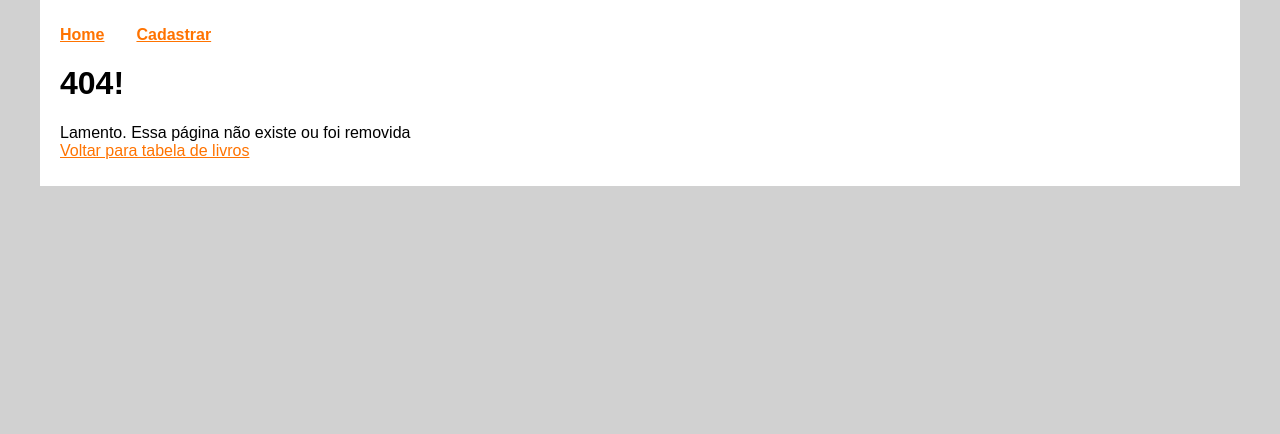
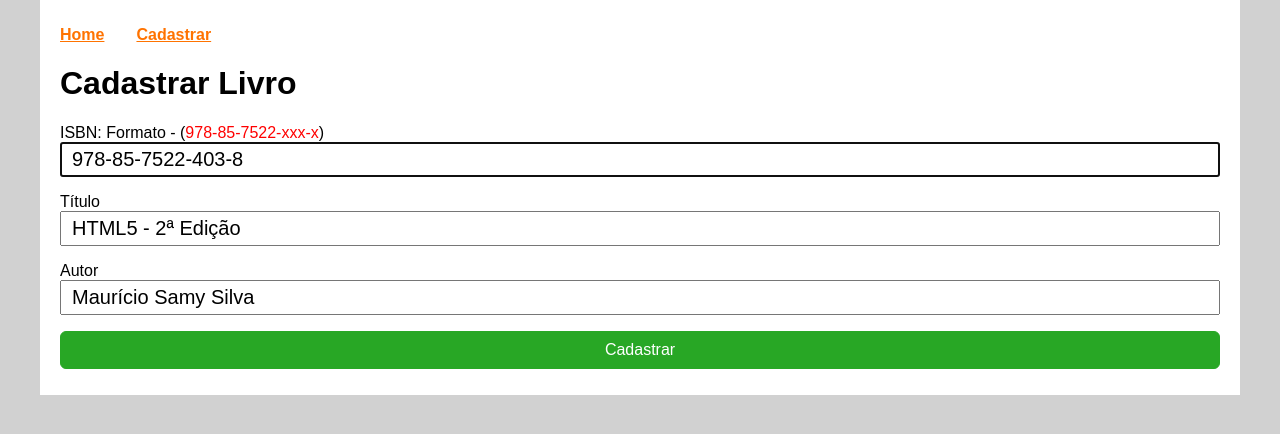
Before and after one commit to mamgjunior/study-react-with-moujor, a React (Create React App) app in the folder crud/: page /editar/978-85-7522-403-8 in a window 1280 px wide. Before the commit this address had no page. Shown: the top 434 px of the page. Built offline with nearby package versions, Linux system fonts and the light colour scheme.

Commit message:
Finalizando a funcionalidade de remoção de livro

```diff
--- a/crud/src/App.js
+++ b/crud/src/App.js
@@ -45,10 +45,23 @@ class App extends Component {
   }
 
   editarLivro = livro => {
-    livro.id = this.state.livros.length + 1;
     this.setState({
-      livros: [...this.state.livros, livro]
+      livros: this.state.livros.map(element => {
+        if (element.isbn === livro.isbn) {
+          return { ...livro }
+        } else {
+          return { ...element }
+        }
+      })
     });
+  }
+
+  removerLivro = livro => {
+    if (window.confirm('Deseja remover este livro?')) {
+      this.setState({
+        livros: this.state.livros.filter(element => element.isbn !== livro.isbn)
+      });
+    }
   }
 
 
@@ -57,19 +70,35 @@ class App extends Component {
       <Router>
         <Menu />
         <Routes>
-          <Route path='/' element={<TabelaLivros livros={this.state.livros} />} />
+          <Route
+            path='/'
+            element={
+              <TabelaLivros
+                livros={this.state.livros}
+                removerLivro={this.removerLivro}
+              />
+            }
+          />
           <Route
             path='/cadastrar'
             element={
               <CadastrarLivros
+                livros={this.state.livros}
                 inserirLivro={this.inserirLivro}
+                editarLivro={this.editarLivro}
               />
             }
           />
-          {/* <Route
+          <Route
             path="/editar/:isbnLivro"
-            element={<CadastrarLivros editarLivro={this.editarLivro} />}
-          /> */}
+            element={
+              <CadastrarLivros
+                livros={this.state.livros}
+                inserirLivro={this.inserirLivro}
+                editarLivro={this.editarLivro}
+              />
+            }
+          />
           <Route path='*' element={<NotFound />} />
         </Routes>
       </Router>
--- a/crud/src/components/CadastrarLivros.js
+++ b/crud/src/components/CadastrarLivros.js
@@ -1,8 +1,12 @@
 import React, { Component, useEffect, useState } from "react";
 import { Navigate, useParams } from "react-router-dom";
 
-const CadastrarLivros = ({ inserirLivro }) => {
-
+const CadastrarLivros = ({
+  livros,
+  inserirLivro,
+  editarLivro
+}) => {
+  const { isbnLivro } = useParams();
   const [redirecionar, setRedirecionar] = useState(false);
   const [livro, setLivro] = useState(
     {
@@ -15,9 +19,21 @@ const CadastrarLivros = ({ inserirLivro }) => {
 
   const handleLivroForm = (e) => {
     e.preventDefault();
-    inserirLivro(livro);
+
+    if (isbnLivro !== '' && isbnLivro !== undefined) {
+      editarLivro(livro);
+    } else {
+      inserirLivro(livro);
+    }
+
     setRedirecionar(true);
   }
+
+  useEffect(() => {
+    if (isbnLivro !== '' && isbnLivro !== undefined) {
+      setLivro(livros.find(element => element.isbn === isbnLivro));
+    }
+  }, [isbnLivro])
 
   if (redirecionar === true) {
     return (
--- a/crud/src/components/TabelaLivros.js
+++ b/crud/src/components/TabelaLivros.js
@@ -1,7 +1,7 @@
 import React from "react";
 import { Link } from "react-router-dom";
 
-const TabelaLivros = ({ livros }) => {
+const TabelaLivros = ({ livros, removerLivro }) => {
   return (
     <div className="livros">
       <h1>Tabela de livros</h1>
@@ -36,7 +36,12 @@ const TabelaLivros = ({ livros }) => {
                       </button>
                     </td>
                     <td>
-                      <button className="botao remover">Remover</button>
+                      <button
+                        className="botao remover"
+                        onClick={() => removerLivro(livro)}
+                      >
+                        Remover
+                      </button>
                     </td>
                   </tr>
                 ))
```
